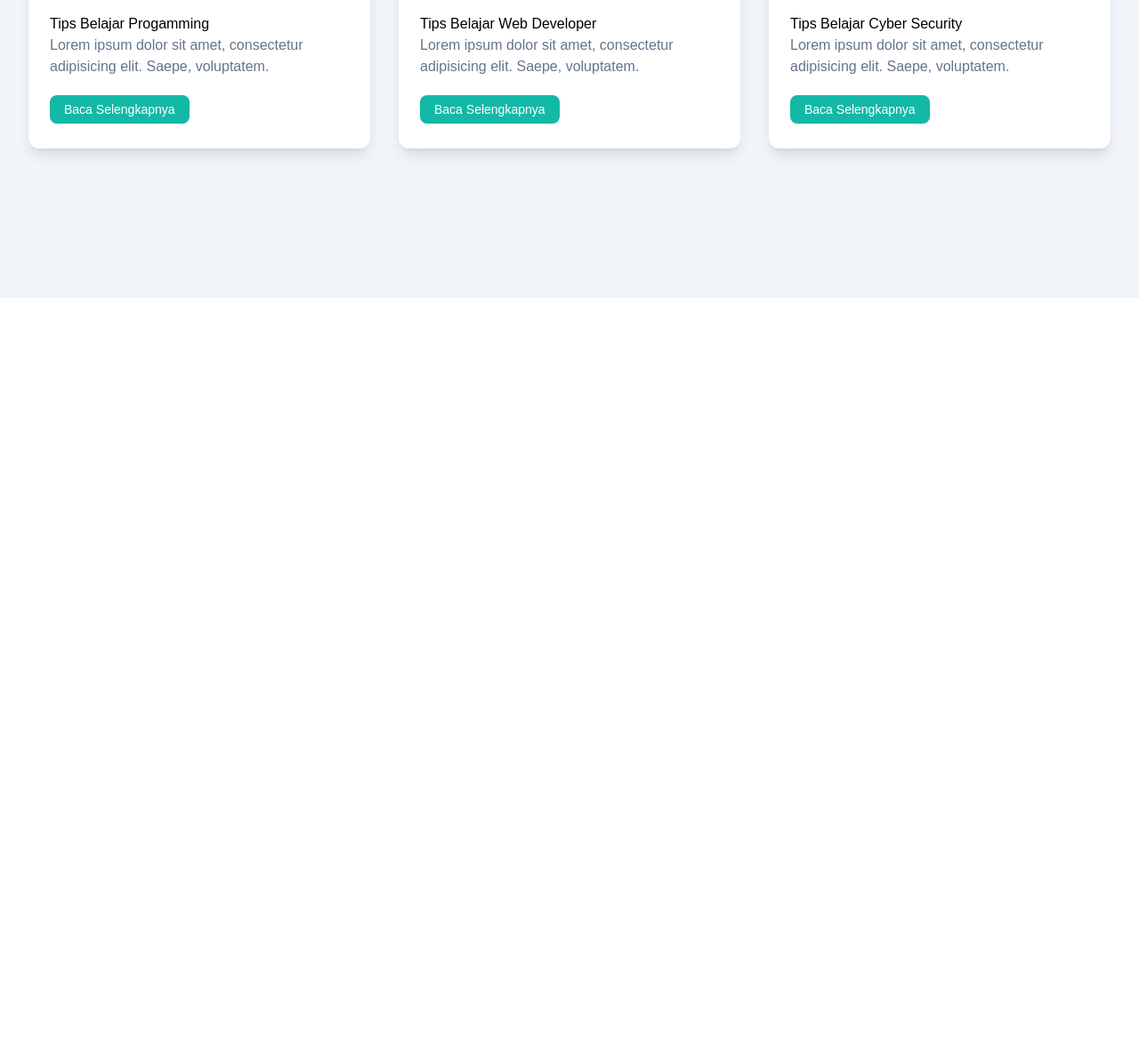
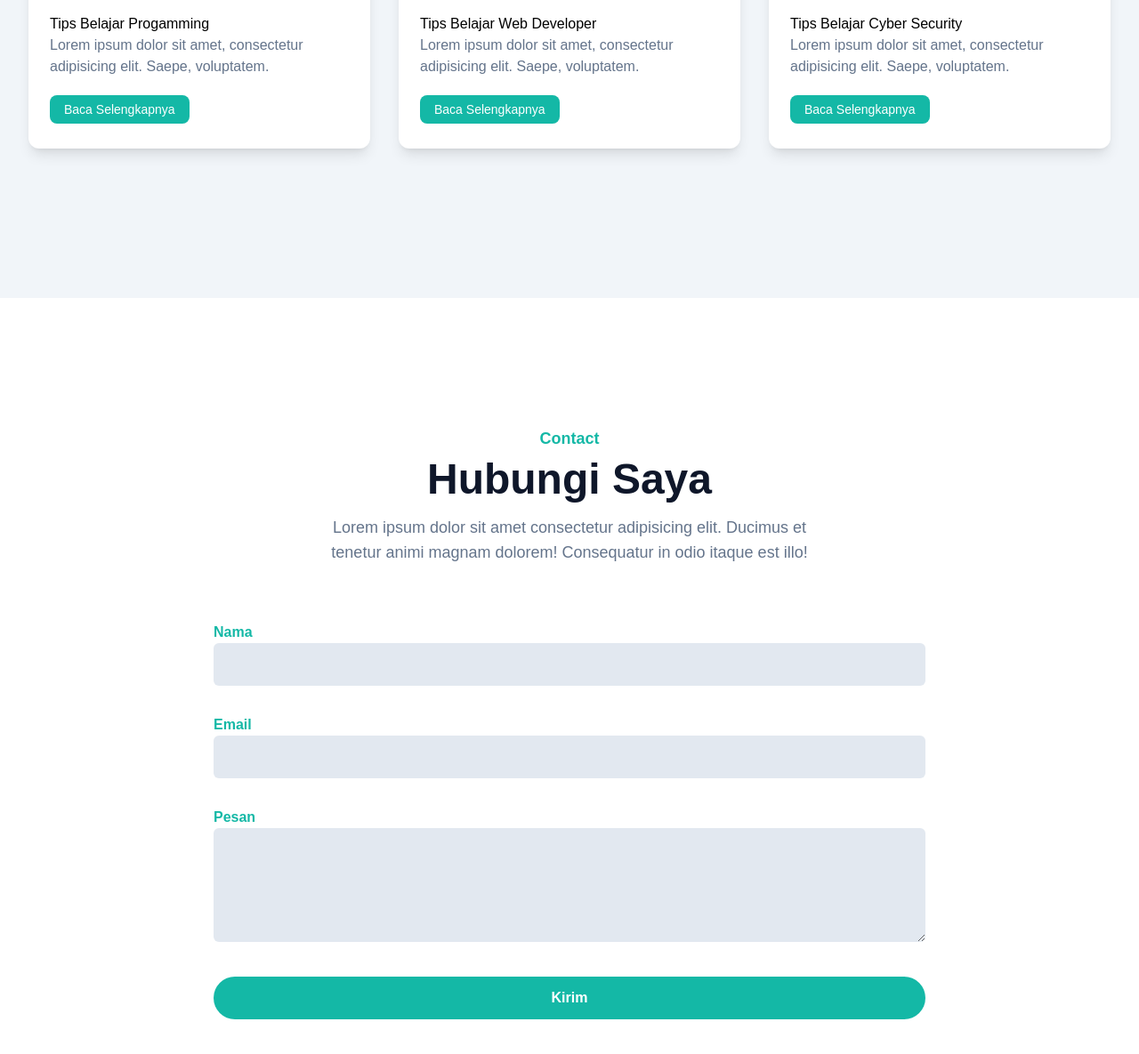
Before and after one commit to ishaknkh/Portofolio-tailwind, a website: page index.html in a window 1280 px wide. Shown: the part 3756-4941 px from the top of the page at 89% size. Before the commit the page ends 4091 px from the top, so only its background shows below. Drawn offline with Linux system fonts and the light colour scheme.

Commit message:
menambahkan contact section

```diff
--- a/index.html
+++ b/index.html
@@ -468,6 +468,70 @@
     </section>
     <!-- Blog Section End -->
 
+    <!-- Contact Section Start -->
+    <section id="contact" class="pt-36 pb-32">
+      <div class="container">
+        <div class="w-full px-4">
+          <div class="max-w-xl mx-auto text-center mb-16">
+            <h4 class="font-semibold text-lg text-primary mb-2">Contact</h4>
+            <h2
+              class="font-bold text-dark text-3xl mb-4 sm:text-4xl lg:text-5xl"
+            >
+              Hubungi Saya
+            </h2>
+            <p class="font-medium text-md text-secondary md:text-lg">
+              Lorem ipsum dolor sit amet consectetur adipisicing elit. Ducimus
+              et tenetur animi magnam dolorem! Consequatur in odio itaque est
+              illo!
+            </p>
+          </div>
+        </div>
+
+        <form>
+          <div class="w-full lg:w-2/3 lg:mx-auto">
+            <div class="w-full px-4 mb-8">
+              <label for="name" class="text-base font-bold text-primary"
+                >Nama</label
+              >
+              <input
+                type="text"
+                id="name"
+                class="w-full bg-slate-200 text-dark p-3 rounded-md focus:outline-none focus:ring-primary focus:ring-1 focus:border-primary"
+              />
+            </div>
+            <div class="w-full px-4 mb-8">
+              <label for="email" class="text-base font-bold text-primary"
+                >Email</label
+              >
+              <input
+                type="text"
+                id="email"
+                class="w-full bg-slate-200 text-dark p-3 rounded-md focus:outline-none focus:ring-primary focus:ring-1 focus:border-primary"
+              />
+            </div>
+            <div class="w-full px-4 mb-8">
+              <label for="message" class="text-base font-bold text-primary"
+                >Pesan</label
+              >
+              <textarea
+                type="text"
+                id="message"
+                class="w-full bg-slate-200 text-dark p-3 rounded-md focus:outline-none focus:ring-primary focus:ring-1 focus:border-primary h-32"
+              ></textarea>
+            </div>
+            <div class="w-full px-4">
+              <button
+                class="text-base font-semibold text-white bg-primary py-3 px-8 rounded-full w-full hover:opacity-80 hover:shadow-lg transition duration-500"
+              >
+                Kirim
+              </button>
+            </div>
+          </div>
+        </form>
+      </div>
+    </section>
+    <!-- Contact Section End -->
+
     <script src="/dist/js/script.js"></script>
   </body>
 </html>
```
Also changed, not shown: dist/output.css.
